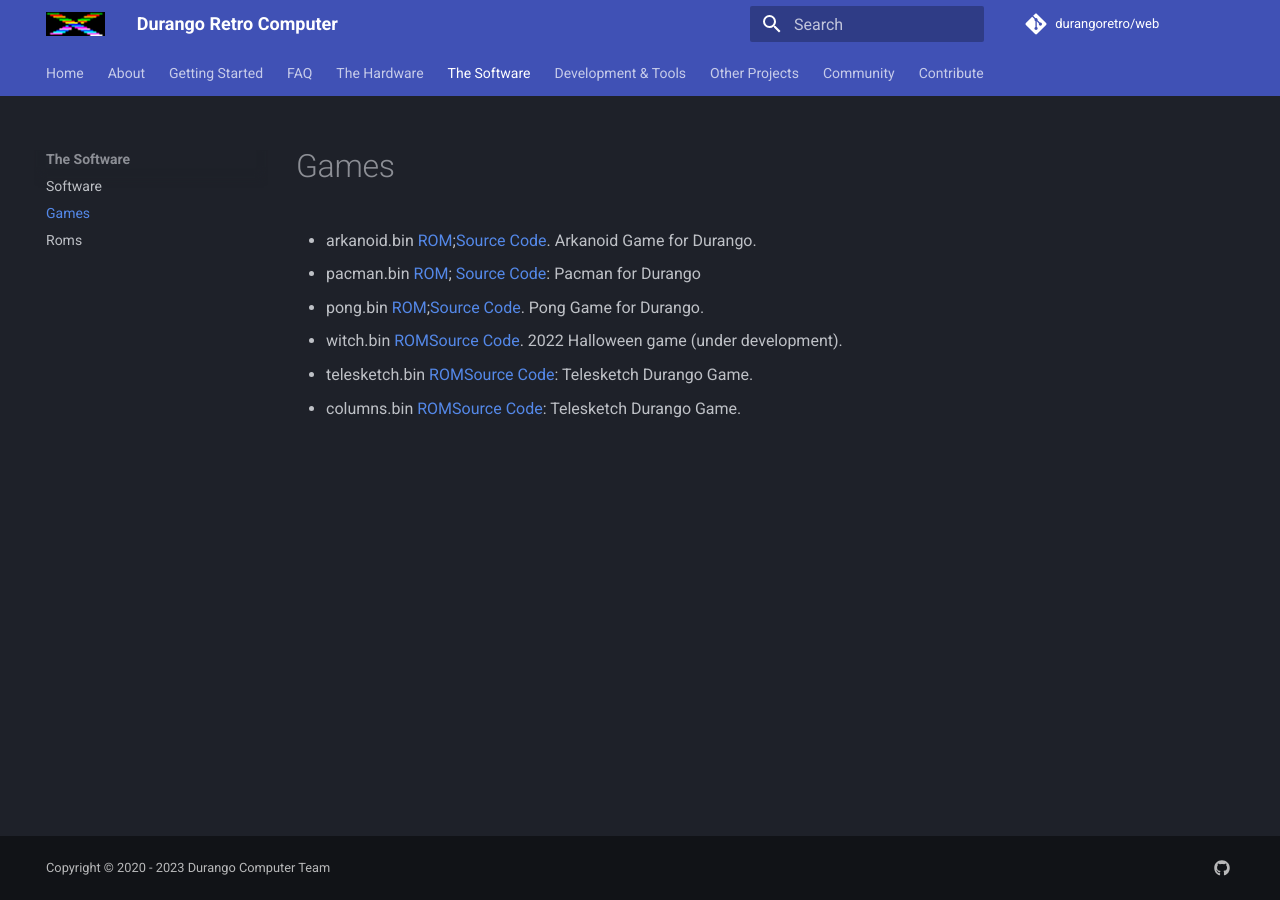
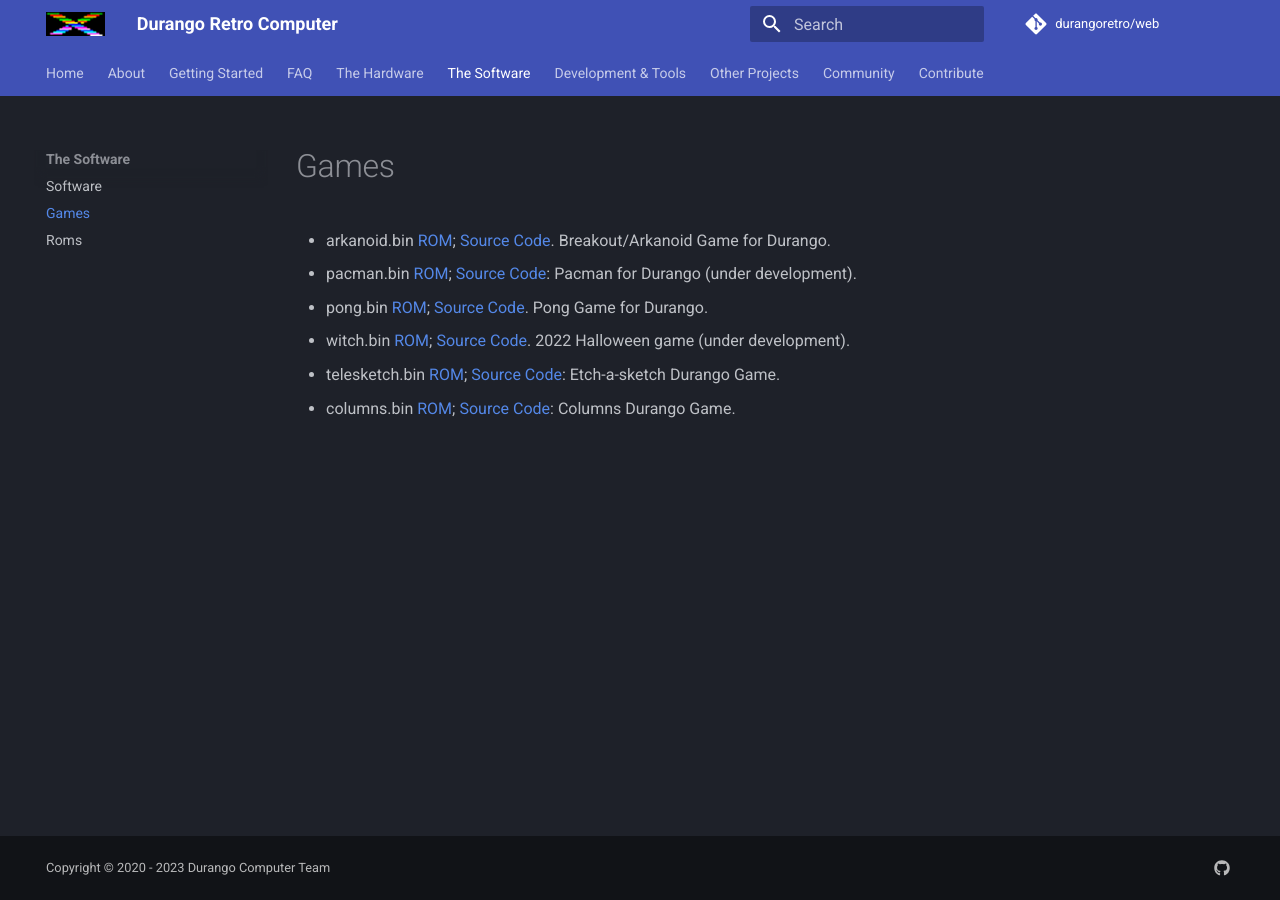
Before and after one commit to durangoretro/web, an MkDocs documentation site: the page built from docs/software/games.md, in a window 1280 px wide. Built offline with MkDocs 1.6.1 and Material for MkDocs 9.7.7, drawn with Linux system fonts in a browser that asks for light colours; comment, search, counter and statistics services are not loaded.

Commit message:
update games list

```diff
--- a/docs/software/games.md
+++ b/docs/software/games.md
@@ -1,6 +1,6 @@
-* arkanoid.bin [ROM](../assets/bin/arkanoid.bin);[Source Code](https://github.com/durangoretro/arkanoid). Arkanoid Game for Durango.
-* pacman.bin [ROM](../assets/bin/pacman.bin); [Source Code](): Pacman for Durango
-* pong.bin [ROM](../assets/bin/pong.bin);[Source Code](https://github.com/durangoretro/durango_demos/blob/main/pong.s). Pong Game for Durango.
-* witch.bin [ROM](../assets/bin/witch.bin)[Source Code](https://github.com/durangoretro/witch). 2022 Halloween game (under development).
-* telesketch.bin [ROM](../assets/bin/telesketch.bin)[Source Code](https://github.com/durangoretro/telesketch): Telesketch Durango Game.
-* columns.bin [ROM](../assets/bin/columns.bin)[Source Code](): Telesketch Durango Game.
+* arkanoid.bin [ROM](../assets/bin/arkanoid.bin); [Source Code](https://github.com/durangoretro/arkanoid). Breakout/Arkanoid Game for Durango.
+* pacman.bin [ROM](../assets/bin/pacman.bin); [Source Code](): Pacman for Durango (under development).
+* pong.bin [ROM](../assets/bin/pong.bin); [Source Code](https://github.com/durangoretro/durango_demos/blob/main/pong.s). Pong Game for Durango.
+* witch.bin [ROM](../assets/bin/witch.bin); [Source Code](https://github.com/durangoretro/witch). 2022 Halloween game (under development).
+* telesketch.bin [ROM](../assets/bin/telesketch.bin); [Source Code](https://github.com/durangoretro/telesketch): Etch-a-sketch  Durango Game.
+* columns.bin [ROM](../assets/bin/columns.bin); [Source Code](): Columns Durango Game.
```
